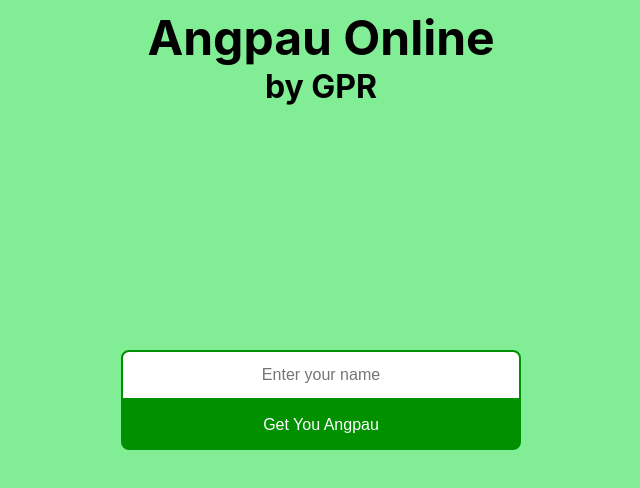
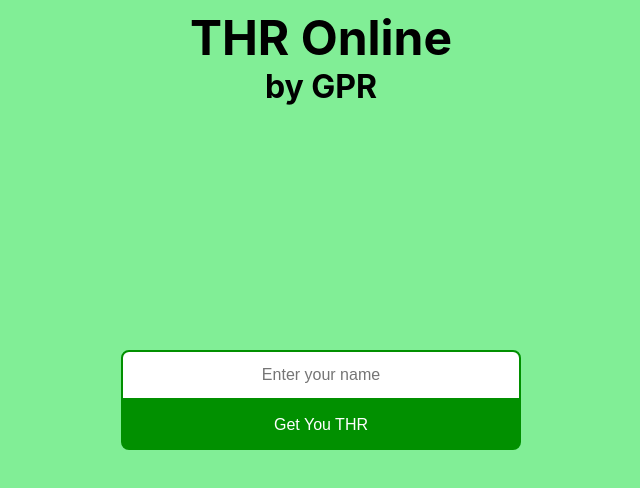
Before and after one commit to gagahpangeran/angpau, a React (Vite) app: page / in a window 1280 px wide. Shown: the top 488 px of the page, without its empty margins (319-959 px from the left). Built offline with nearby package versions, Linux system fonts and the light colour scheme.

Commit message:
change Angpau to THR

```diff
--- a/index.html
+++ b/index.html
@@ -12,7 +12,7 @@
   <link rel="preload" as="image" href="/img/50.jpeg">
   <link rel="preload" as="image" href="/img/100.jpeg">
   <meta name="viewport" content="width=device-width, initial-scale=1.0" />
-  <title>Angpau Online by GPR</title>
+  <title>THR Online by GPR</title>
 </head>
 
 <body>
--- a/src/components/header-text.tsx
+++ b/src/components/header-text.tsx
@@ -22,12 +22,12 @@ export default function HeaderText({
     <header className="header-text">
       {name.length > 0 ? (
         <>
-          <h1>Angpau for {name}</h1>
+          <h1>THR for {name}</h1>
           <h2>{formatter.format(money * 1000)}</h2>
         </>
       ) : (
         <>
-          <h1>Angpau Online</h1>
+          <h1>THR Online</h1>
           <h2>by GPR</h2>
         </>
       )}
--- a/src/components/name-form.tsx
+++ b/src/components/name-form.tsx
@@ -6,10 +6,10 @@ export default function NameForm() {
   const handleSubmit = (event: React.FormEvent<HTMLFormElement>) => {
     event.preventDefault();
 
-    const input = event.currentTarget.angpauname as HTMLInputElement;
-    const angpauName = input.value;
+    const input = event.currentTarget.thrname as HTMLInputElement;
+    const thrname = input.value;
 
-    void navigate(`/?name=${angpauName}`);
+    void navigate(`/?name=${thrname}`);
   };
 
   return (
@@ -18,10 +18,10 @@ export default function NameForm() {
         type="text"
         placeholder="Enter your name"
         className="name-form__input"
-        name="angpauname"
+        name="thrname"
       />
       <button type="submit" className="name-form__button">
-        Get You Angpau
+        Get You THR
       </button>
     </form>
   );
--- a/src/components/result.tsx
+++ b/src/components/result.tsx
@@ -10,9 +10,9 @@ export default function Result({ rupiahStack }: ResultProps) {
     <div className="result">
       <div className="result__link">
         <p>
-          <a href="/">Get New Angpau</a>
+          <a href="/">Get New THR</a>
         </p>
-        <p>Angpau Online by GPR</p>
+        <p>THR Online by GPR</p>
         <p>
           <a href="https://github.com/gagahpangeran/angpau/">Source Code</a>
         </p>
```
